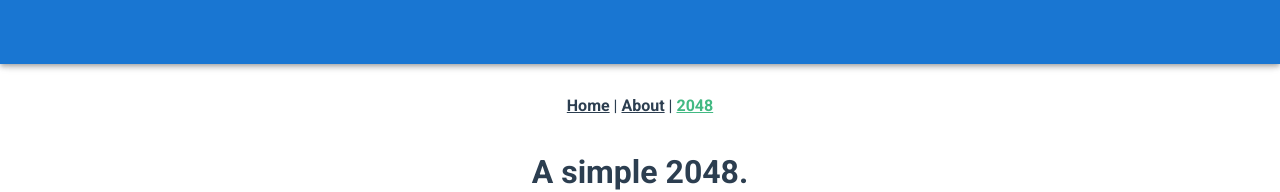
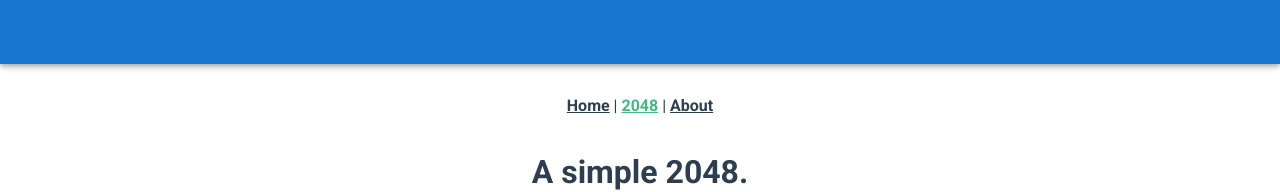
Before and after one commit to palkx/miknikif.github.io, a Vue app: page /2048 in a window 1280 px wide. Shown: the top 192 px of the page. Built offline with nearby package versions, Linux system fonts and the light colour scheme.

Commit message:
Unexpected console statement

```diff
--- a/src/App.vue
+++ b/src/App.vue
@@ -5,8 +5,8 @@
     <v-content>
       <div id="nav">
         <router-link to="/">Home</router-link> |
-        <router-link to="/about">About</router-link> |
-        <router-link to="/2048">2048</router-link>
+        <router-link to="/2048">2048</router-link> |
+        <router-link to="/about">About</router-link>
       </div>
       <router-view />
     </v-content>
--- a/src/components/Board.vue
+++ b/src/components/Board.vue
@@ -112,8 +112,7 @@
     if (this.move(isRow, moveToStart)) {
       this.putNumber();
       if (this.isGameOver()) {
-        console.log("GAME OVER!");
-
+        // console.log("GAME OVER!");
         // confirm("GAME OVER! Start a new game?");
         // this.createBoard(this.size);
       }
```
